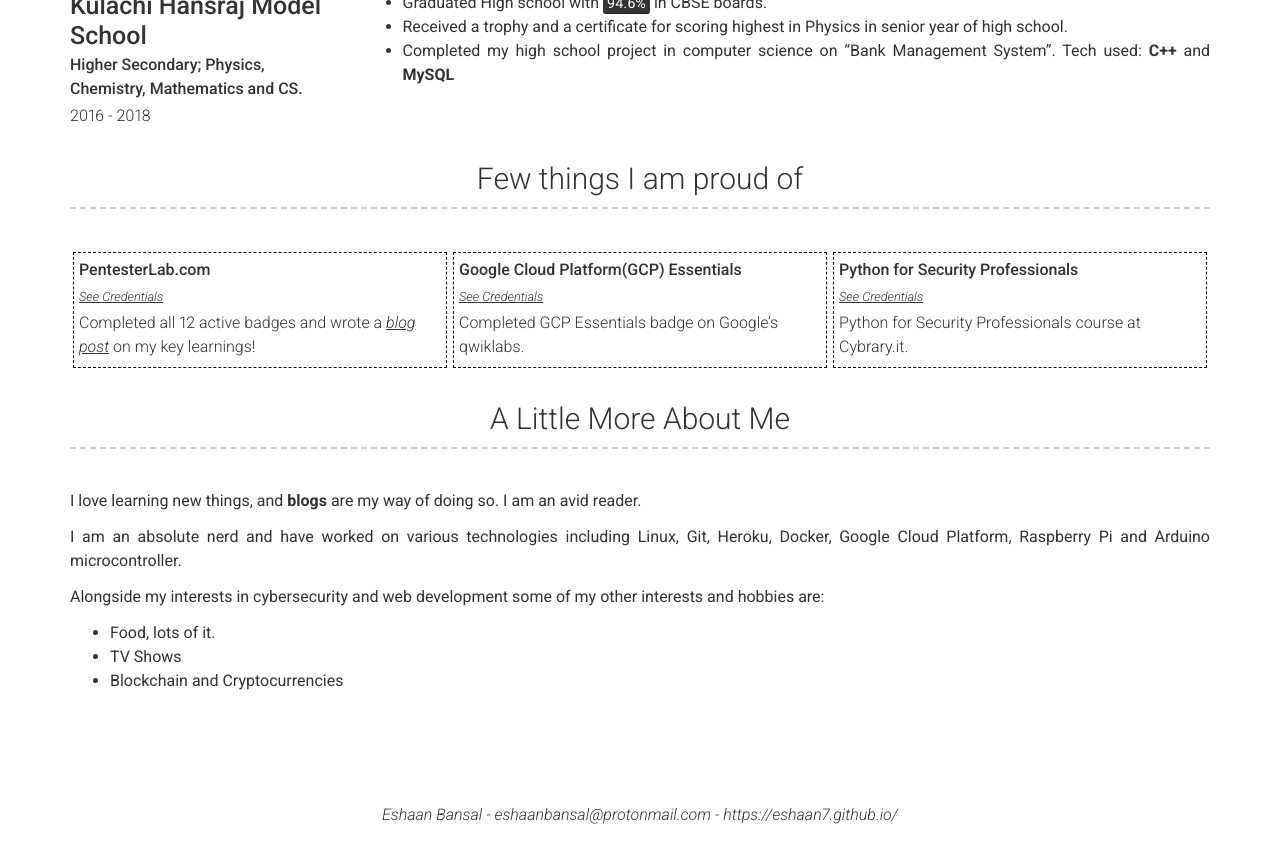
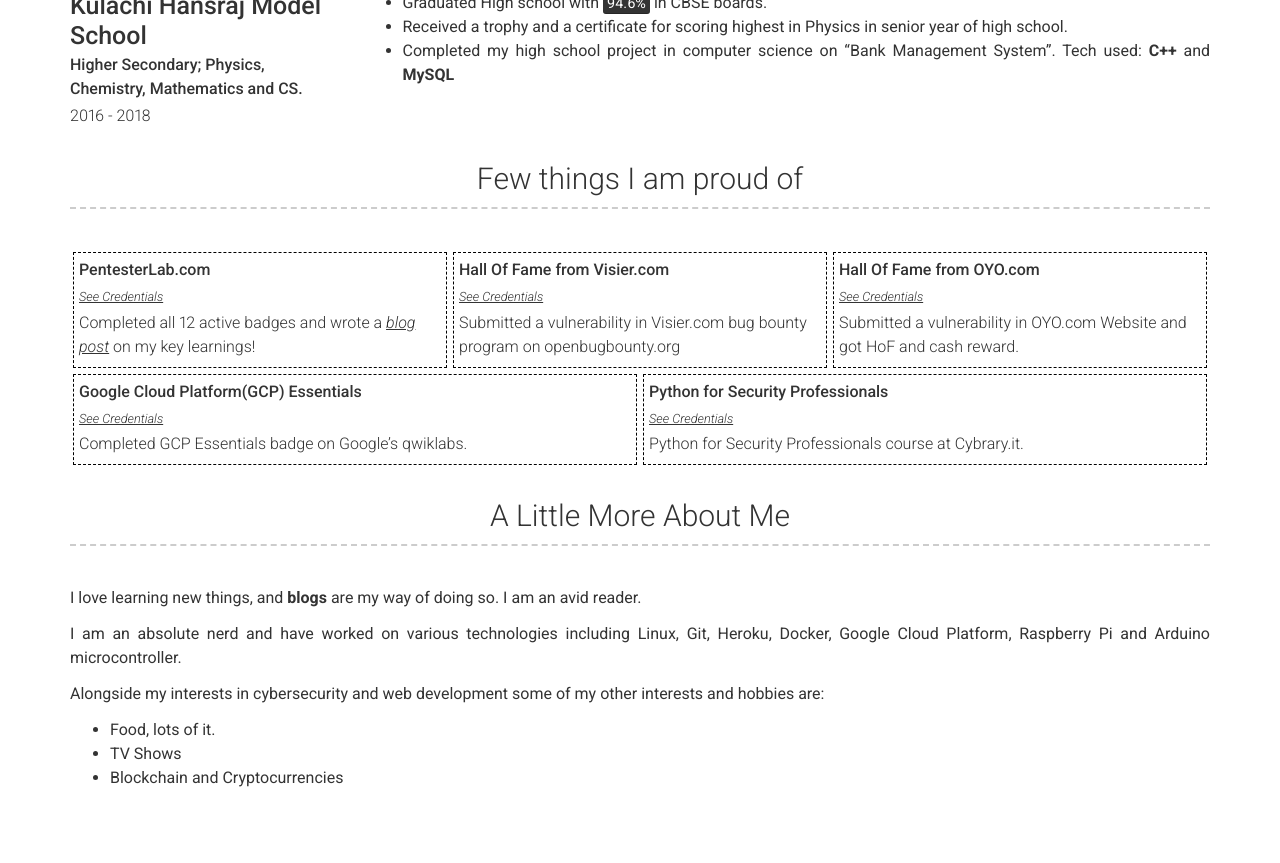
Before and after one commit to eshaan7/eshaan7.github.io, a Jekyll site: the page built from index.md, in a window 1280 px wide and 900 px high, scrolled down 2299 px. Shown: the top 863 px of the window. Built offline with Jekyll 4.4.1, drawn with Linux system fonts in a browser that asks for light colours; before the commit the page ends 3138 px from its top, so only the background shows below that; some of the changed text lies outside the part shown.

Commit message:
added achievemtsn

```diff
--- a/_data/achievements.yml
+++ b/_data/achievements.yml
@@ -9,6 +9,17 @@
     target="_blank" class="link-underlined">blog post</a>
      on my key learnings!
 
+- name: Hall Of Fame from Visier.com
+  link: https://trust.visier.com/security-nods.txt
+  link_name: See Credentials
+  description:
+   Submitted a vulnerability in Visier.com bug bounty program on openbugbounty.org
+
+- name: Hall Of Fame from OYO.com
+  link: https://drive.google.com/open?id=0B-skN30D5H4TdkNSVXotNkNscFJKN3dGQjBsZnhzWG9ZNHQw
+  link_name: See Credentials
+  description:
+   Submitted a vulnerability in OYO.com Website and got HoF and cash reward.
 
 - name: Google Cloud Platform(GCP) Essentials
   link: https://run.qwiklabs.com/public_profiles/a30c5c18-fe11-47f0-871f-b2953f22eec1
--- a/_data/volunteering_experience.yml
+++ b/_data/volunteering_experience.yml
@@ -25,7 +25,7 @@
    Abs0lut3Pwn4g3 is a group of developers and hackers. We participate in (and conduct) Capture The Flag Competitions.
   description: |
     - Ranked under \#10 in India and \#100 all over the world on <a href="https://ctftime.org/team/72103" taget="_blank">CTFtime.org</a>
-    - Organised an online Capture The Flag(CTF) competition, <a href="https://ctftime.org/event/771" target="_blank">encryptCTF</a> 2019 in which 1000+ teams participated from all over the world.
+    - Organised 2 Capture The Flag(CTF) competitions, <a href="https://ctftime.org/event/771" target="_blank">encryptCTF</a> and <a href="https://ctftime.org/event/886" target="_blank">RootersCTF</a> 2019 in which 1000+ teams participated from all over the world.
     - Rank 2nd in Krack-JIIT CTF
     - Rank 18th in BITS CTF
     - Under Top \#10 team(India) in cyBRICS 2019 CTF Quals.
```
